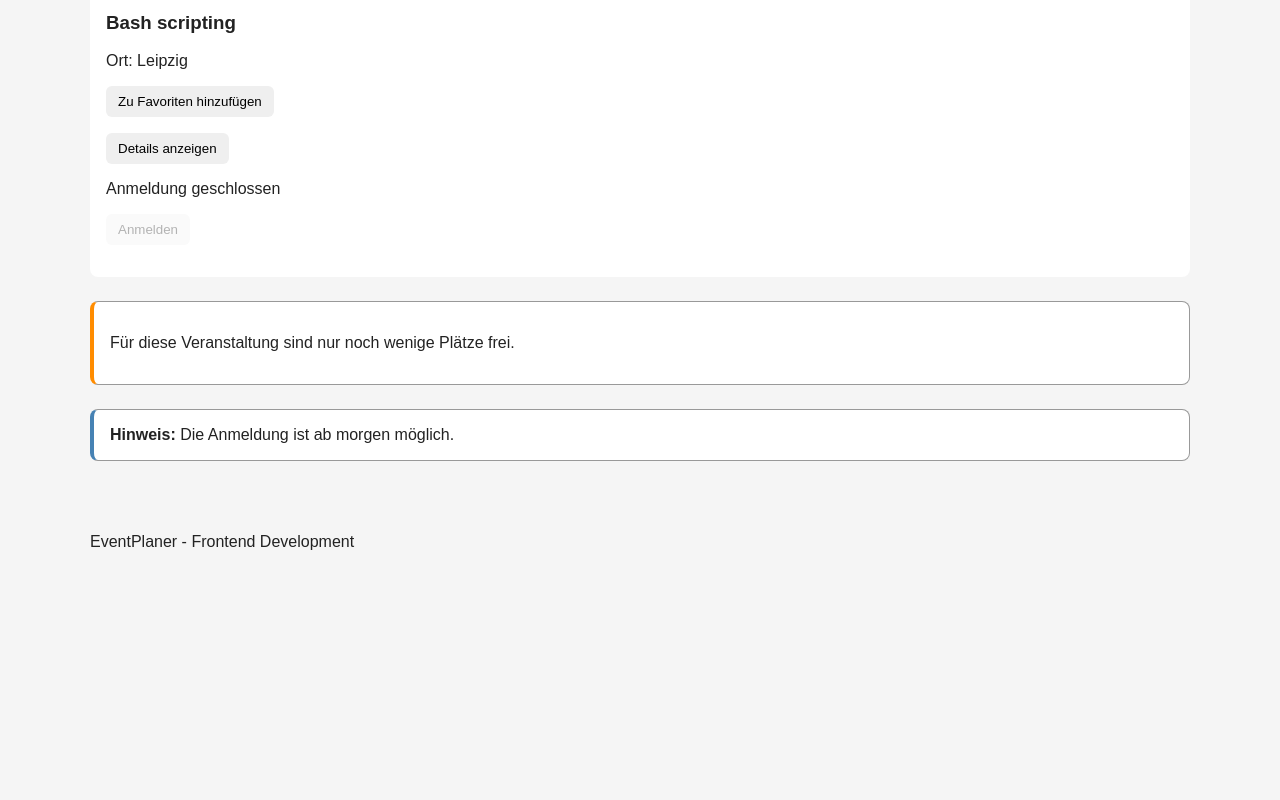
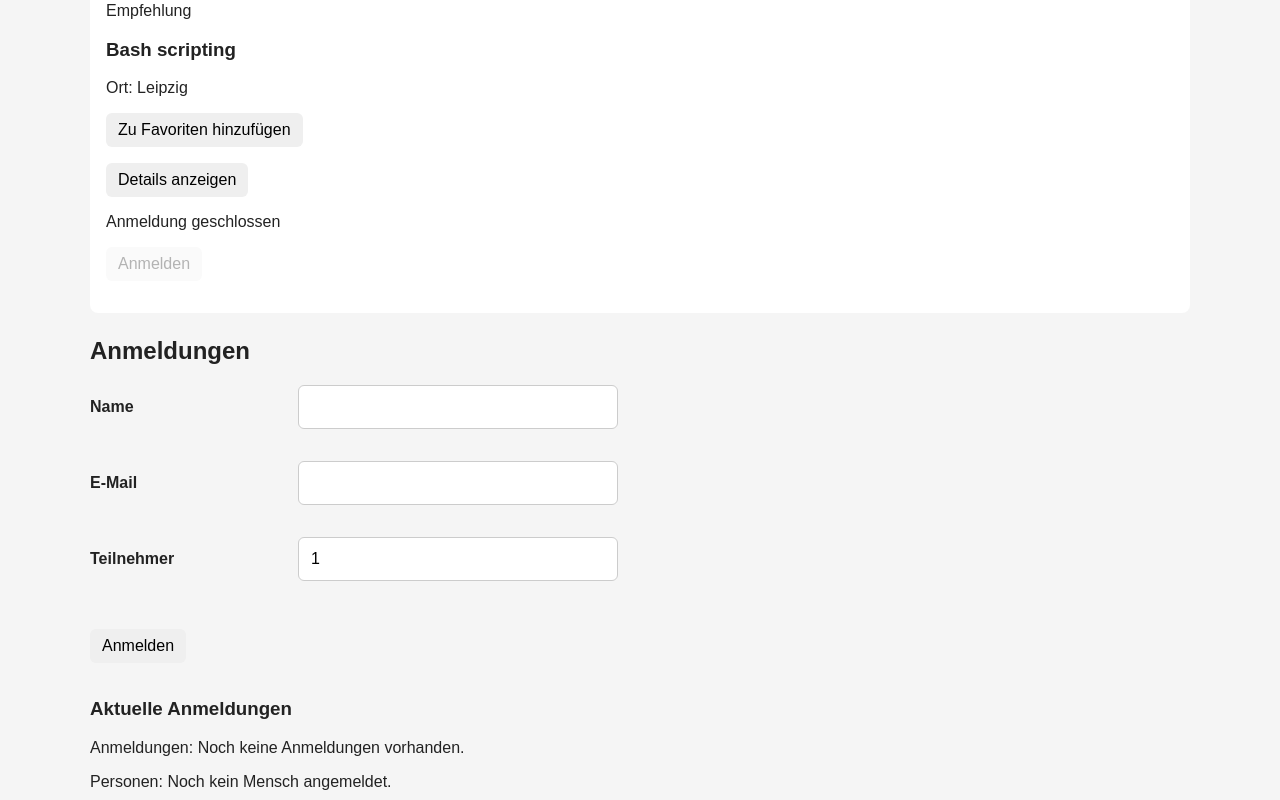
Before and after one commit to vilhelmobandito/eventplanner, a React (Vite) app: page / in a window 1280 px wide. Shown: the part 1300-2100 px from the top of the page. Before the commit the page ends 1867 px from the top, so only its background shows below. Built offline with nearby package versions, Linux system fonts and the light colour scheme.

Commit message:
Add reduce function to sum

```diff
--- a/src/components/App.jsx
+++ b/src/components/App.jsx
@@ -2,6 +2,7 @@ import Header from "./Header";
 import Footer from "./Footer";
 import EventList from "./EventList";
 import Notice from "./Notice";
+import RegistrationManager from "./RegistrationManager";
 
 export default function App() {
   return (
@@ -9,6 +10,8 @@ export default function App() {
       <Header />
       <main>
         <EventList />
+
+        <RegistrationManager />
         <Notice type="warning">
           <p>Für diese Veranstaltung sind nur noch wenige Plätze frei.</p>
         </Notice>
--- /dev/null
+++ b/src/components/RegistrationManager.jsx
@@ -0,0 +1,128 @@
+import { useState } from "react";
+
+function RegistrationManager() {
+  const [formData, setFormData] = useState({
+    name: "",
+    email: "",
+    participants: 1,
+  });
+
+  const [registrations, setRegistrations] = useState([]);
+  const [error, setError] = useState("");
+
+  function handleChange(event) {
+    const { name, value } = event.target;
+
+    setFormData({
+      ...formData,
+      [name]: name === "participants" ? Number(value) : value,
+    });
+  }
+
+  function handleSubmit(event) {
+    event.preventDefault();
+
+    setError("");
+
+    if (formData.name.trim() === "") {
+      setError("Bitte geben Sie Ihren Namen ein!");
+      return;
+    }
+
+    if (formData.email.trim() === "") {
+      setError("Bitte geben Sie Ihre E-Mail-Adresse an!");
+      return;
+    }
+
+    const newRegistration = {
+      id: Date.now(),
+      name: formData.name,
+      email: formData.email,
+      participants: formData.participants,
+    };
+
+    setRegistrations([...registrations, newRegistration]);
+
+    setFormData({
+      name: "",
+      email: "",
+      participants: 1,
+    });
+  }
+
+  // Total Personen von alle registations
+  const totalParticipants = registrations.reduce(
+    (sum, registration) => sum + registration.participants,
+    0,
+  );
+
+  return (
+    <section>
+      <h2>Anmeldungen</h2>
+
+      {error && <p className="form-error">{error}</p>}
+
+      <form onSubmit={handleSubmit}>
+        <div>
+          <label htmlFor="name">Name</label>
+          <input
+            type="text"
+            id="name"
+            name="name"
+            value={formData.name}
+            onChange={handleChange}
+          />
+        </div>
+        <div>
+          <label htmlFor="email">E-Mail</label>
+          <input
+            type="email"
+            id="email"
+            name="email"
+            value={formData.email}
+            onChange={handleChange}
+          />
+        </div>
+        <div>
+          <label htmlFor="participants">Teilnehmer</label>
+          <input
+            type="number"
+            id="participants"
+            name="participants"
+            value={formData.participants}
+            onChange={handleChange}
+          />
+        </div>
+        <button type="submit">Anmelden</button>
+      </form>
+
+      <h3>Aktuelle Anmeldungen</h3>
+
+      <p>
+        Anmeldungen:{" "}
+        {registrations.length === 0
+          ? "Noch keine Anmeldungen vorhanden."
+          : registrations.length}
+      </p>
+
+      <p>
+        Personen:{" "}
+        {registrations.length === 0
+          ? "Noch kein Mensch angemeldet."
+          : totalParticipants}
+      </p>
+
+      <div className="registration-list">
+        {registrations.map((registration) => (
+          <article key={registration.id} className="registration-card">
+            <h4>{registration.name}</h4>
+            <p>{registration.email}</p>
+            <p>Teilnehmer: {registration.participants}</p>
+          </article>
+        ))}
+      </div>
+    </section>
+  );
+}
+
+export default RegistrationManager;
--- a/src/styles.css
+++ b/src/styles.css
@@ -74,3 +74,65 @@ button {
   margin: 1rem 0;
   justify-self: start;
 }
+/* ? === Formulare === */
+
+form {
+  display: grid;
+  gap: 1rem;
+  margin-bottom: 1rem;
+}
+
+label {
+  font-weight: 600;
+  display: inline-block;
+  margin-right: 1rem;
+  width: 12rem;
+}
+
+input,
+select,
+textarea,
+button {
+  font: inherit;
+}
+
+input,
+select,
+textarea {
+  width: 20rem;
+  max-width: 100%;
+  padding: 0.75rem;
+  border: 1px solid #ccc;
+  border-radius: 0.375rem;
+  margin: 0 1rem 1rem 0;
+}
+
+input {
+  &[type="checkbox"] {
+    display: inline;
+    padding: 0;
+    width: auto;
+  }
+
+  &[type="checkbox"] ~ label {
+    width: auto;
+  }
+}
+
+textarea {
+  resize: vertical;
+}
+
+/* ? === Registrations === */
+
+.registration-list {
+  display: grid;
+  grid-template-columns: repeat(5, 1fr);
+  gap: 1rem;
+}
+
+.registration-card {
+  border: 1px solid #ccc;
+  border-radius: 0.25rem;
+  padding: 1rem;
+}
```
